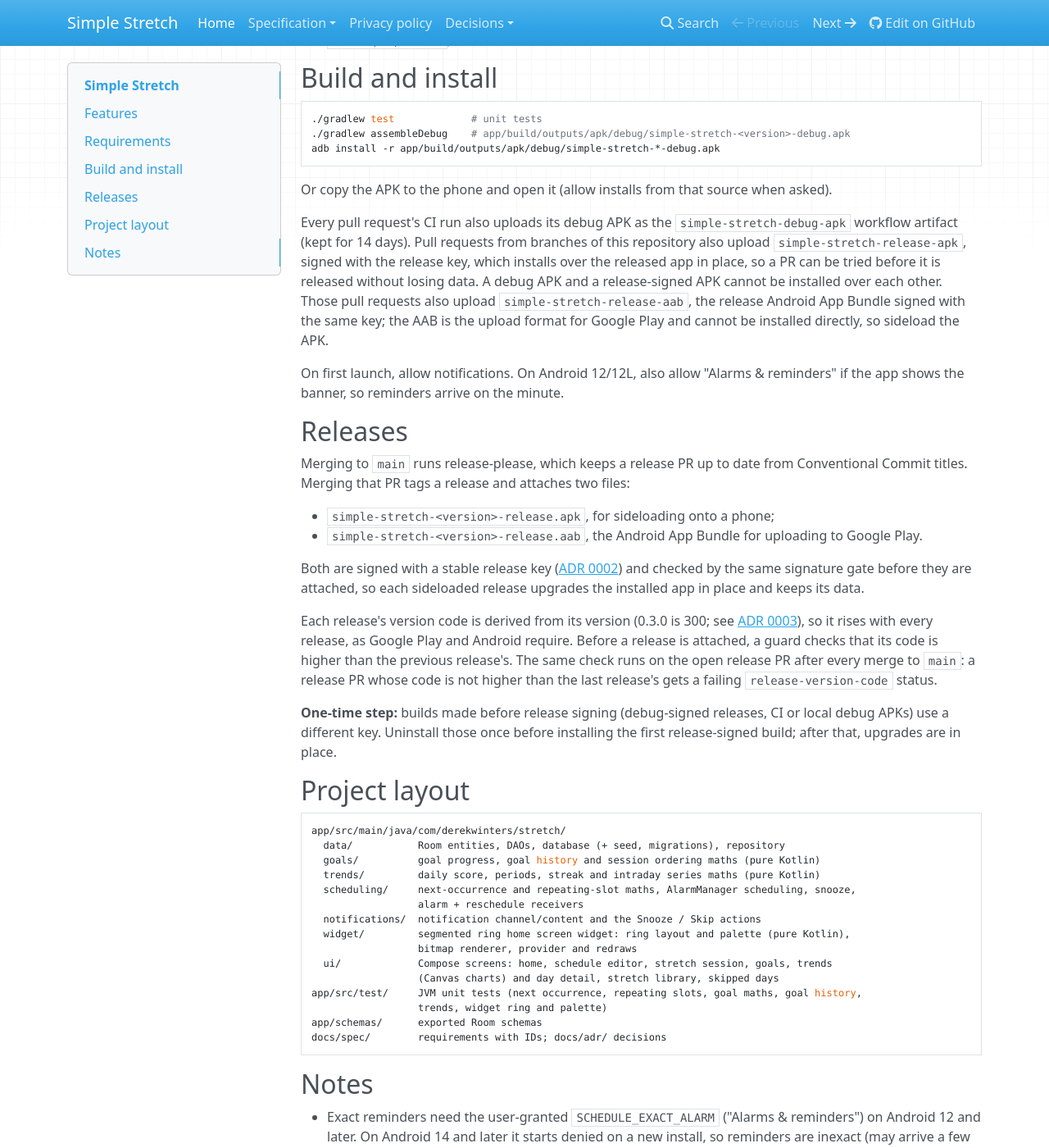
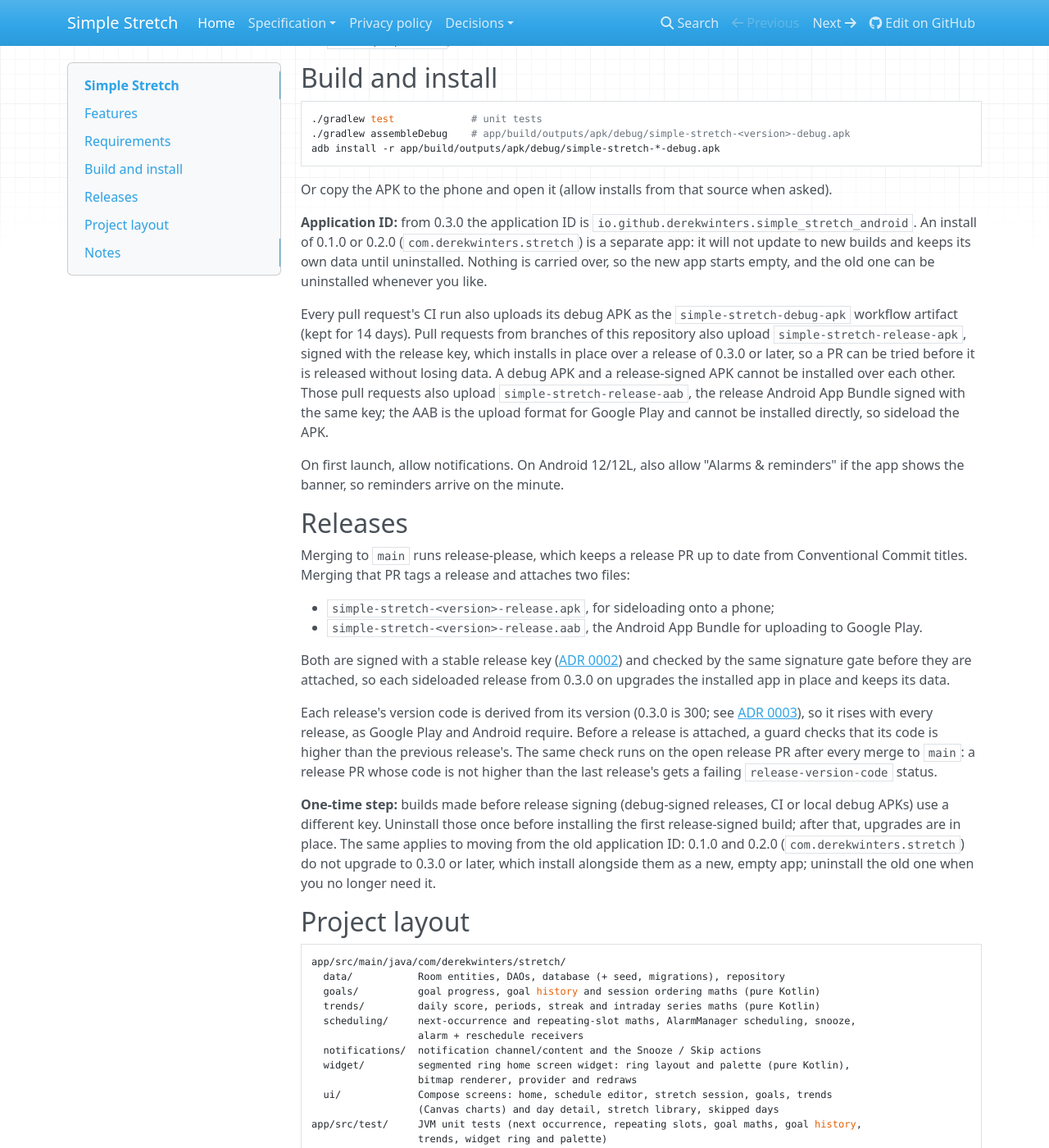
Before and after one commit to derekwinters/simple-stretch-android, an MkDocs documentation site: the page built from docs/index.md, in a window 1280 px wide and 1400 px high, scrolled down 1031 px. Shown: the whole window at 82% size. Built offline with MkDocs 1.6.1, drawn with Linux system fonts in a browser that asks for light colours; nearby versions of some CDN libraries.

Commit message:
build: change the application ID to io.github.derekwinters.simple_stretch_android (#68)
The application ID now matches the Play Console registration and can never change after the first Play upload. The Kotlin namespace stays com.derekwinters.stretch. A BuildConfig unit test and a PR CI aapt2 check pin the exact ID. Installs of 0.1.0 and 0.2.0 become a separate app; the docs say so.

Closes #42

```diff
--- a/docs/index.md
+++ b/docs/index.md
@@ -58,10 +58,15 @@ adb install -r app/build/outputs/apk/debug/simple-stretch-*-debug.apk
 
 Or copy the APK to the phone and open it (allow installs from that source when asked).
 
+**Application ID:** from 0.3.0 the application ID is `io.github.derekwinters.simple_stretch_android`.
+An install of 0.1.0 or 0.2.0 (`com.derekwinters.stretch`) is a separate app: it will not update to
+new builds and keeps its own data until uninstalled. Nothing is carried over, so the new app starts
+empty, and the old one can be uninstalled whenever you like.
+
 Every pull request's CI run also uploads its debug APK as the `simple-stretch-debug-apk`
 workflow artifact (kept for 14 days). Pull requests from branches of this repository also upload
-`simple-stretch-release-apk`, signed with the release key, which installs over the released app in
-place, so a PR can be tried before it is released without losing data. A debug APK and a
+`simple-stretch-release-apk`, signed with the release key, which installs in place over a release
+of 0.3.0 or later, so a PR can be tried before it is released without losing data. A debug APK and a
 release-signed APK cannot be installed over each other. Those pull requests also upload
 `simple-stretch-release-aab`, the release Android App Bundle signed with the same key; the AAB is
 the upload format for Google Play and cannot be installed directly, so sideload the APK.
@@ -79,8 +84,8 @@ Commit titles. Merging that PR tags a release and attaches two files:
 
 Both are signed with a stable release key
 ([ADR 0002](adr/0002-release-signing-with-a-stable-keystore.md)) and checked by the same
-signature gate before they are attached, so each sideloaded release upgrades the installed app in
-place and keeps its data.
+signature gate before they are attached, so each sideloaded release from 0.3.0 on upgrades the
+installed app in place and keeps its data.
 
 Each release's version code is derived from its version (0.3.0 is 300; see
 [ADR 0003](adr/0003-version-code-derived-from-version-name.md)), so it rises with every release,
@@ -91,7 +96,9 @@ to `main`: a release PR whose code is not higher than the last release's gets a
 
 **One-time step:** builds made before release signing (debug-signed releases, CI or local debug
 APKs) use a different key. Uninstall those once before installing the first release-signed build;
-after that, upgrades are in place.
+after that, upgrades are in place. The same applies to moving from the old application ID: 0.1.0
+and 0.2.0 (`com.derekwinters.stretch`) do not upgrade to 0.3.0 or later, which install alongside
+them as a new, empty app; uninstall the old one when you no longer need it.
 
 ## Project layout
 
```
Also changed, not shown: docs/adr/0002-release-signing-with-a-stable-keystore.md (+3 -0 lines), 3 other files.
